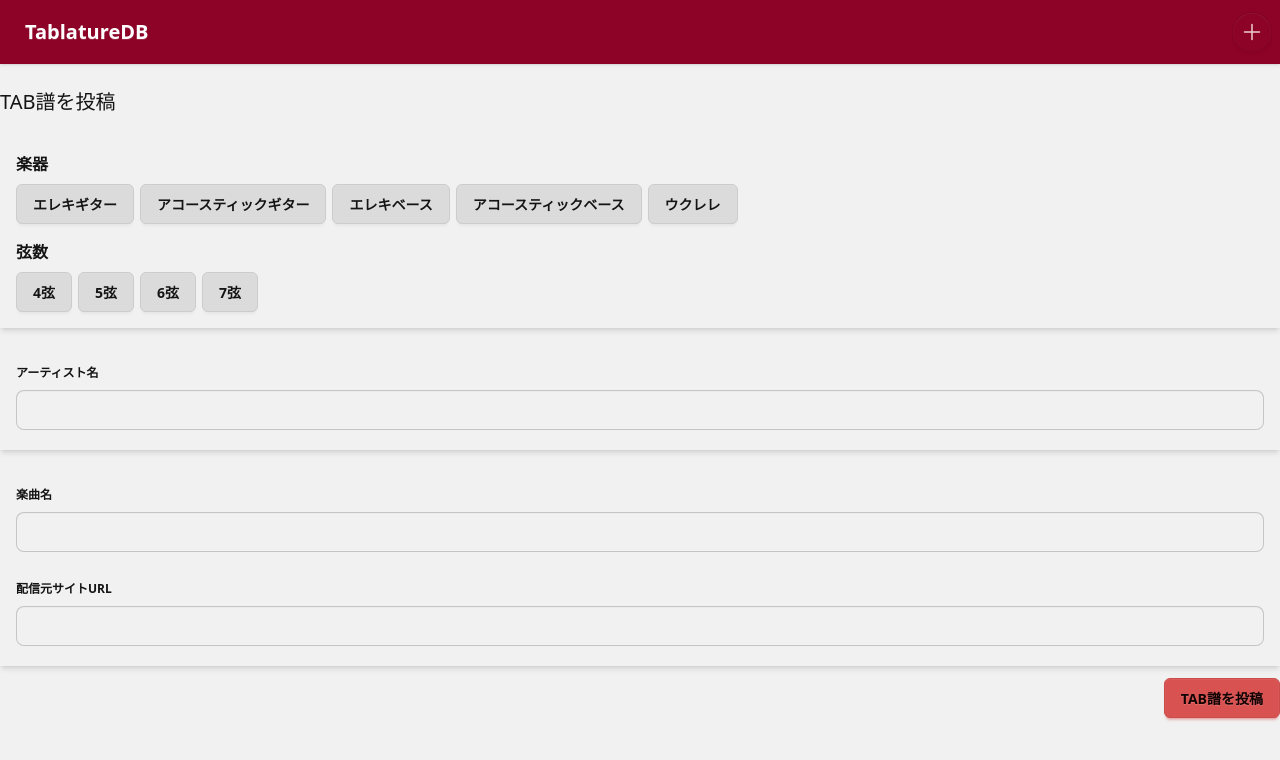
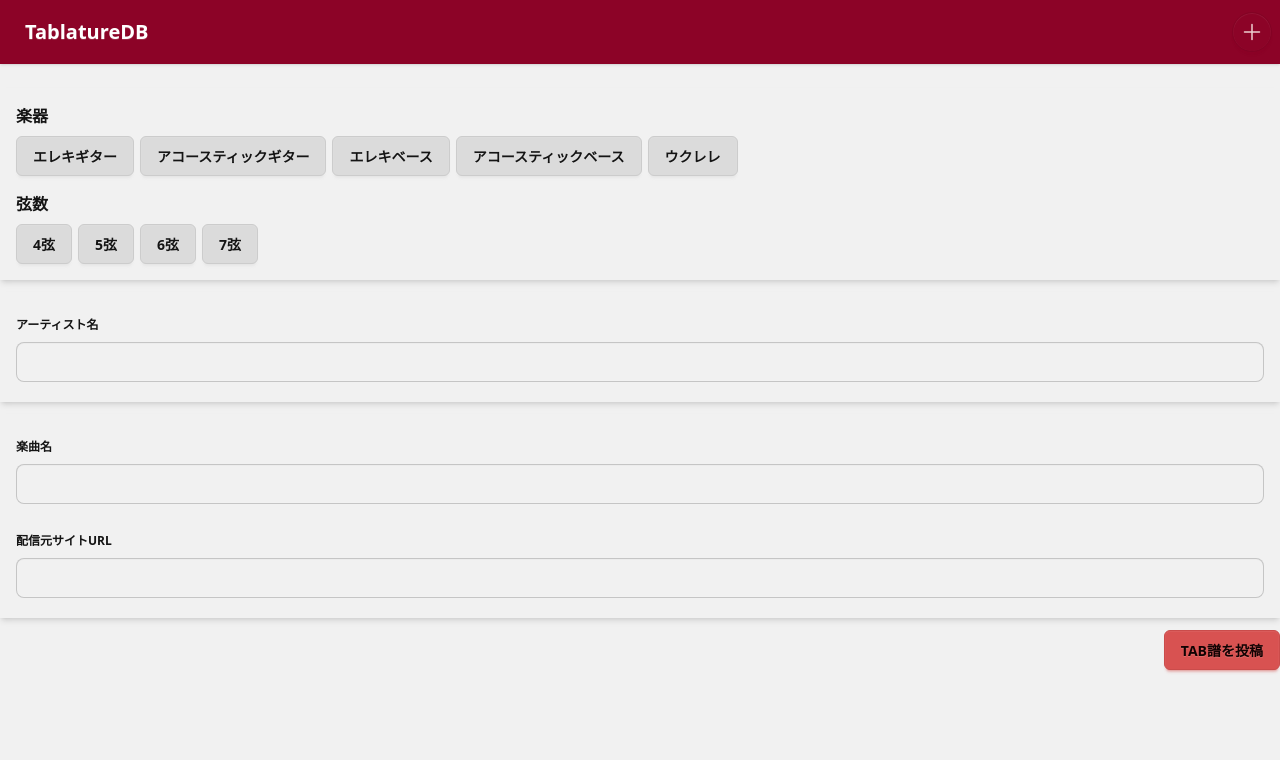
Before and after one commit to meuzi8122/tablature-db, a Next.js app: page /tablatures/new in a window 1280 px wide. Shown: the top 760 px of the page. Built offline with nearby package versions, Linux system fonts and the light colour scheme; no server answers; what microcms-js-sdk would draw is missing.

Commit message:
delete h1

```diff
--- a/src/app/tablatures/new/page.tsx
+++ b/src/app/tablatures/new/page.tsx
@@ -3,7 +3,6 @@ import { TablatureForm } from "@/components/tablature/tablature-form";
 export default async function TablatureNewPage() {
     return (
         <div className="container mx-auto mb-2 px-5 md:px-0">
-            <h1 className="mb-5 text-xl">TAB譜を投稿</h1>
             <TablatureForm />
         </div>
     );
```
